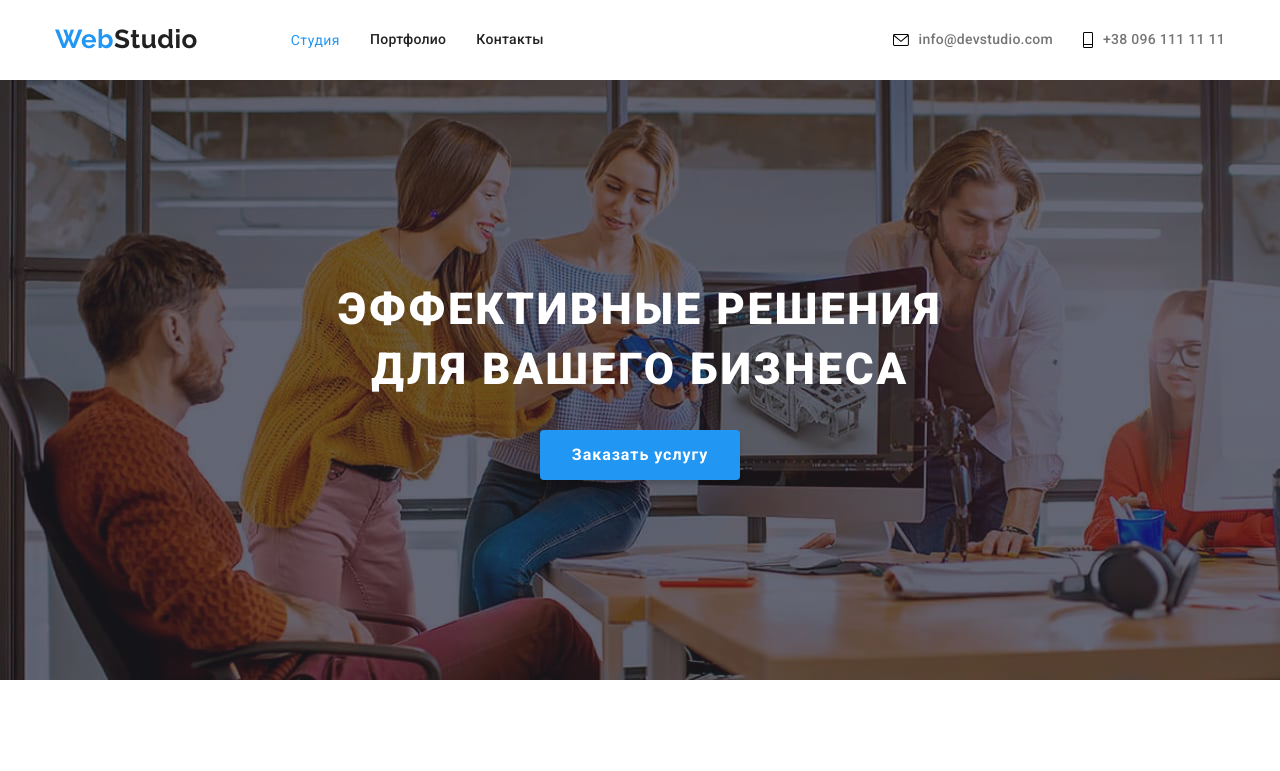
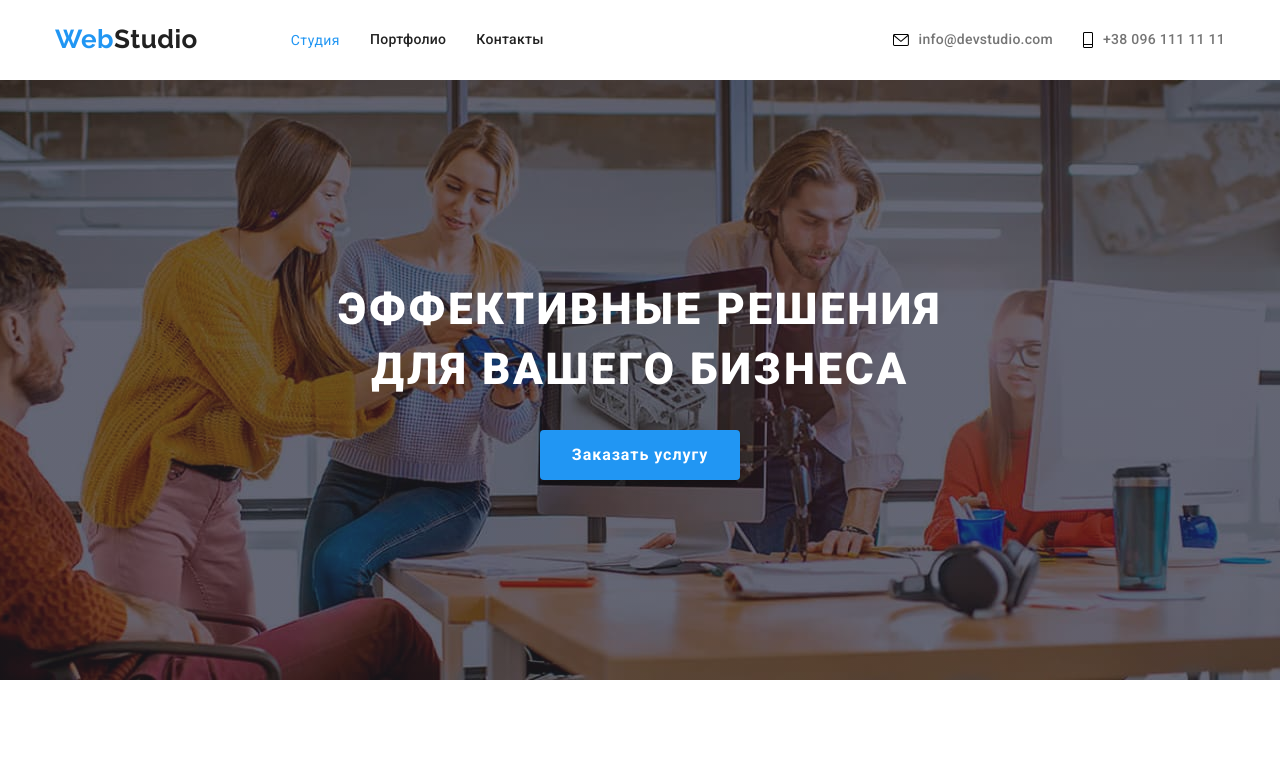
Before and after one commit to MarekRozko/goit-markup-hw-04., a plain HTML site: page index.html in a window 1280 px wide. Shown: the top 771 px of the page. Drawn offline with nearby package versions, Linux system fonts and the light colour scheme.

Commit message:
исправляет ошибки

```diff
--- a/css/styles.css
+++ b/css/styles.css
@@ -166,34 +166,35 @@ a.nav-link {
   box-shadow: 0px 4px 4px rgba(0, 0, 0, 0.15);
 }
 .hero {
+  background-color: rgba(47, 48, 58, 0.4);
+  text-align: center;
+  padding-top: 200px;
+  padding-bottom: 200px;
+
   background-image: linear-gradient(
       to right,
       rgba(47, 48, 58, 0.4),
       rgba(47, 48, 58, 0.4)
     ),
     url(../images/overlay.jpeg);
-  background-color: rgba(47, 48, 58, 0.4);
   background-size: cover;
   background-repeat: no-repeat;
-
-  text-align: center;
-  padding-top: 200px;
-  padding-bottom: 200px;
+  background-position: center;
 
   max-width: 1600px;
   height: 600px;
 }
-.hero > .container {
-  width: 696px;
-}
 
 .hero-title {
   color: var(--primary-bg-color);
+  width: 696px;
   font-weight: 900;
   font-size: 44px;
   line-height: 1.36;
   letter-spacing: 0.06em;
   text-transform: uppercase;
+  margin-left: auto;
+  margin-right: auto;
 }
 /* Benefits */
 .icon-benefits {
```
